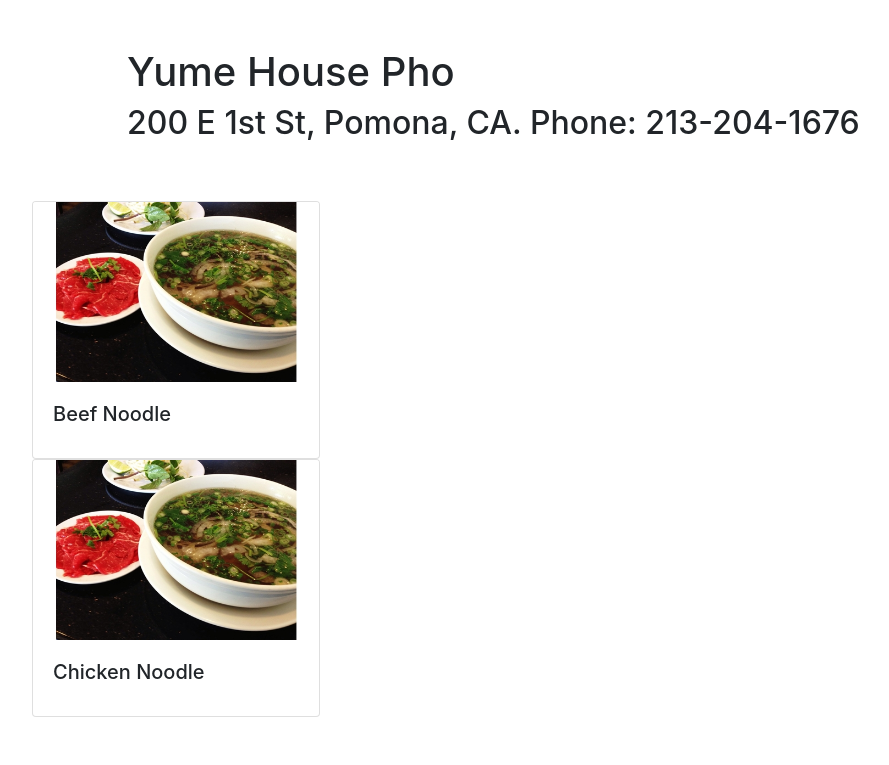
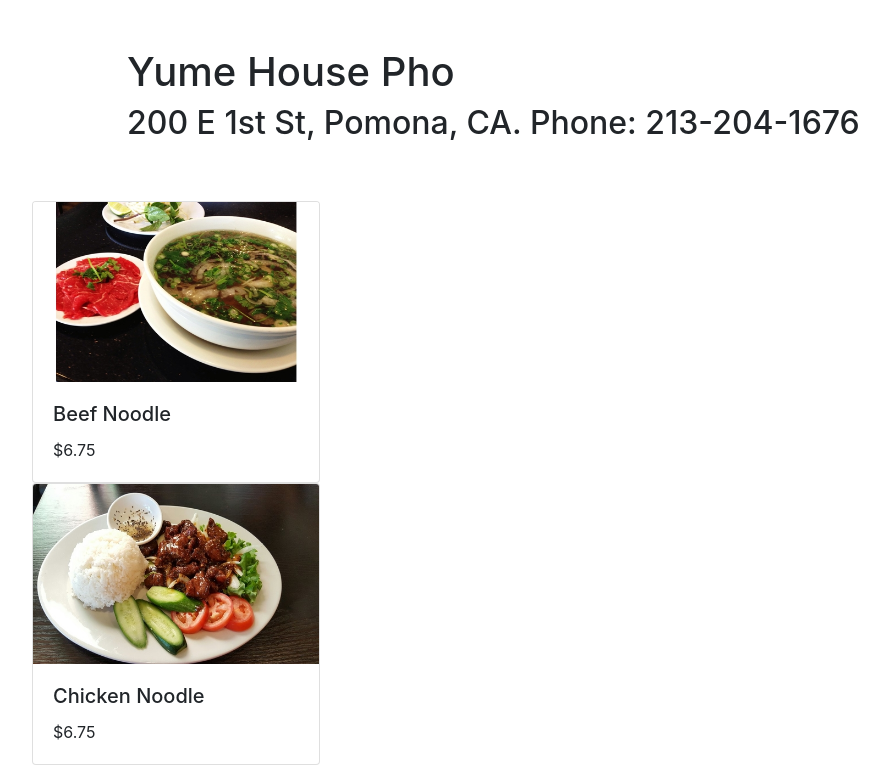
Before and after one commit to luckhoi56/yumeReact, a React (Create React App) app: page / in a window 1280 px wide. Shown: the part 896-1661 px from the top of the page, without its empty margins (53-942 px from the left). Before the commit the page ends 1613 px from the top, so only its background shows below. Built offline with nearby package versions, Linux system fonts and the light colour scheme.

Commit message:
source is fixed, now we need to fix space between item

```diff
--- a/src/components/item.js
+++ b/src/components/item.js
@@ -3,9 +3,10 @@ import {Card} from 'react-bootstrap';
 function Item(props){
     return (
         <Card id ={props.id} style={{width: '18rem'}}>
-            <Card.Img variant="top" src={require('./images/phoFile.jpg')}/>
+            <Card.Img variant="top" src={props.source}/>
             <Card.Body>
                 <Card.Title>{props.title}</Card.Title>
+                <Card.Text>${props.price}</Card.Text>
             </Card.Body>
         </Card>
     )
--- a/src/components/layout/body.js
+++ b/src/components/layout/body.js
@@ -10,10 +10,10 @@ var items = [
   ];
 
 const Body = ()=>(
-    <Container>
+    <Container >
     {
         items.map(item=>(
-            <Item title = {item.title} source = {item.source}/>
+            <Item title = {item.title} source = {item.source} price={item.price}/>
         ))
     }
     </Container>
```
Also changed, not shown: help.txt.
